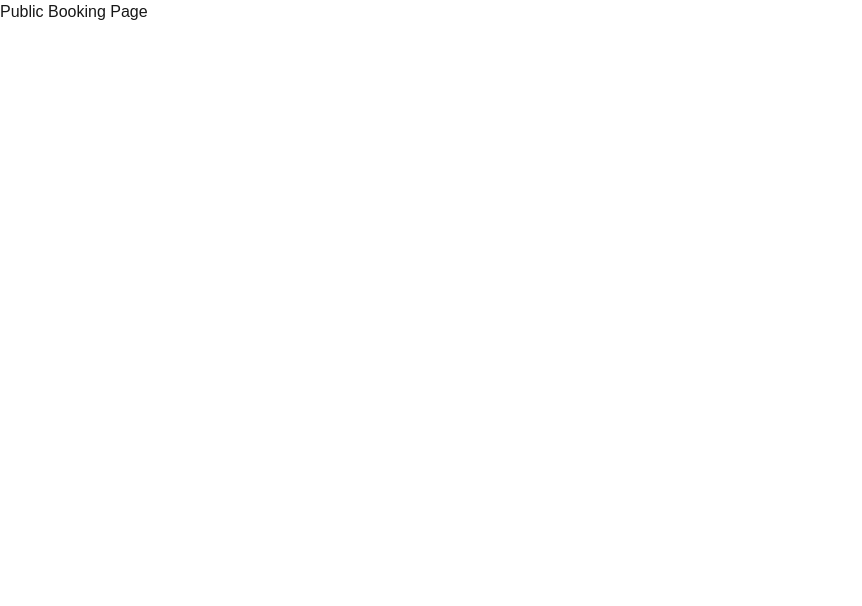
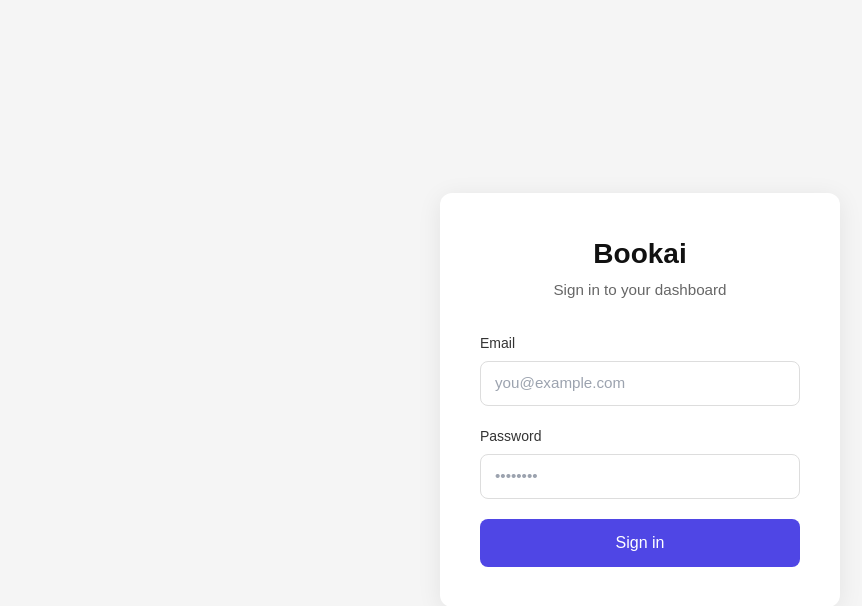
Before and after one commit to Hisham-AlAhmad/Bookai, a Next.js app: page /login in a window 1280 px wide. Shown: the top 606 px of the page, without its empty margins (0-862 px from the left). Built offline with nearby package versions, Linux system fonts and the light colour scheme.

Commit message:
Implement NextAuth.js with JWT and 3 role-based access levels

```diff
--- a/package.json
+++ b/package.json
@@ -11,6 +11,7 @@
   "dependencies": {
     "@prisma/client": "^6.19.2",
     "@uploadthing/react": "^7.3.3",
+    "bcryptjs": "^3.0.3",
     "next": "14.2.35",
     "next-auth": "^4.24.14",
     "openai": "^6.35.0",
@@ -20,8 +21,8 @@
     "uploadthing": "^7.7.4"
   },
   "devDependencies": {
+    "postcss": "^8",
     "prisma": "^6.19.2",
-    "postcss": "^8",
     "tailwindcss": "^3.4.1"
   }
 }
--- a/src/app/layout.js
+++ b/src/app/layout.js
@@ -1,30 +1,20 @@
-import localFont from "next/font/local";
-import "./globals.css";
+import Providers from '@/components/Providers'
+import './globals.css'
 
-const geistSans = localFont({
-  src: "./fonts/GeistVF.woff",
-  variable: "--font-geist-sans",
-  weight: "100 900",
-});
-const geistMono = localFont({
-  src: "./fonts/GeistMonoVF.woff",
-  variable: "--font-geist-mono",
-  weight: "100 900",
-});
-
+// Bookai: Book + kai
 export const metadata = {
-  title: "Create Next App",
-  description: "Generated by create next app",
-};
+  title: 'Bookai',
+  description: 'Smart booking for Lebanese businesses',
+}
 
 export default function RootLayout({ children }) {
   return (
     <html lang="en">
-      <body
-        className={`${geistSans.variable} ${geistMono.variable} antialiased`}
-      >
-        {children}
+      <body>
+        <Providers>
+          {children}
+        </Providers>
       </body>
     </html>
-  );
+  )
 }
--- /dev/null
+++ b/src/app/login/page.js
@@ -0,0 +1,85 @@
+'use client'
+
+import { useState } from 'react'
+import { signIn } from 'next-auth/react'
+import { useRouter } from 'next/navigation'
+import styles from '@/styles/login.module.css'
+
+export default function LoginPage() {
+  const router = useRouter()
+  const [email, setEmail] = useState('')
+  const [password, setPassword] = useState('')
+  const [error, setError] = useState('')
+  const [loading, setLoading] = useState(false)
+
+  async function handleSubmit(e) {
+    e.preventDefault()
+    setError('')
+    setLoading(true)
+
+    const result = await signIn('credentials', {
+      email,
+      password,
+      redirect: false,
+    })
+
+    setLoading(false)
+
+    if (result?.error) {
+      setError('Invalid email or password.')
+      return
+    }
+
+    router.push('/dashboard')
+    router.refresh()
+  }
+
+  return (
+    <div className={styles.wrapper}>
+      <div className={styles.card}>
+        <h1 className={styles.title}>Bookai</h1>
+        <p className={styles.subtitle}>Sign in to your dashboard</p>
+
+        <form onSubmit={handleSubmit} className={styles.form}>
+          <div className={styles.field}>
+            <label htmlFor="email" className={styles.label}>Email</label>
+            <input
+              id="email"
+              type="email"
+              value={email}
+              onChange={(e) => setEmail(e.target.value)}
+              className={styles.input}
+              placeholder="you@example.com"
+              required
+              autoComplete="email"
+            />
+          </div>
+
+          <div className={styles.field}>
+            <label htmlFor="password" className={styles.label}>Password</label>
+            <input
+              id="password"
+              type="password"
+              value={password}
+              onChange={(e) => setPassword(e.target.value)}
+              className={styles.input}
+              placeholder="••••••••"
+              required
+              autoComplete="current-password"
+            />
+          </div>
+
+          {error && <p className={styles.error}>{error}</p>}
+
+          <button
+            type="submit"
+            className={styles.button}
+            disabled={loading}
+          >
+            {loading ? 'Signing in...' : 'Sign in'}
+          </button>
+        </form>
+      </div>
+    </div>
+  )
+}
--- /dev/null
+++ b/src/components/Providers.js
@@ -0,0 +1,11 @@
+"use client"
+
+import { SessionProvider } from 'next-auth/react'
+
+export default function Providers({ children }) {
+    return (
+        <SessionProvider>
+            {children}
+        </SessionProvider>
+    )
+}
--- /dev/null
+++ b/src/styles/login.module.css
@@ -0,0 +1,93 @@
+.wrapper {
+  min-height: 100vh;
+  display: flex;
+  align-items: center;
+  justify-content: center;
+  background-color: #f5f5f5;
+}
+
+.card {
+  background: #fff;
+  border-radius: 12px;
+  padding: 2.5rem;
+  width: 100%;
+  max-width: 400px;
+  box-shadow: 0 4px 24px rgba(0, 0, 0, 0.08);
+}
+
+.title {
+  font-size: 1.75rem;
+  font-weight: 700;
+  text-align: center;
+  margin-bottom: 0.25rem;
+  color: #111;
+}
+
+.subtitle {
+  text-align: center;
+  color: #666;
+  font-size: 0.95rem;
+  margin-bottom: 2rem;
+}
+
+.form {
+  display: flex;
+  flex-direction: column;
+  gap: 1.25rem;
+}
+
+.field {
+  display: flex;
+  flex-direction: column;
+  gap: 0.4rem;
+}
+
+.label {
+  font-size: 0.875rem;
+  font-weight: 500;
+  color: #333;
+}
+
+.input {
+  padding: 0.65rem 0.875rem;
+  border: 1px solid #ddd;
+  border-radius: 8px;
+  font-size: 0.95rem;
+  outline: none;
+  transition: border-color 0.2s;
+}
+
+.input:focus {
+  border-color: #4f46e5;
+}
+
+.error {
+  font-size: 0.875rem;
+  color: #dc2626;
+  background: #fef2f2;
+  border: 1px solid #fecaca;
+  border-radius: 6px;
+  padding: 0.5rem 0.75rem;
+  margin: 0;
+}
+
+.button {
+  background-color: #4f46e5;
+  color: #fff;
+  border: none;
+  border-radius: 8px;
+  padding: 0.75rem;
+  font-size: 1rem;
+  font-weight: 500;
+  cursor: pointer;
+  transition: background-color 0.2s;
+}
+
+.button:hover:not(:disabled) {
+  background-color: #4338ca;
+}
+
+.button:disabled {
+  opacity: 0.6;
+  cursor: not-allowed;
+}
```
Also changed, not shown: src/app/api/auth/[...nextauth]/route.js (+6 -2 lines), src/lib/auth.js (added, +72 -0 lines), src/middleware.js (added, +41 -0 lines), 2 other files (tests, documents, lock files or other folders).
